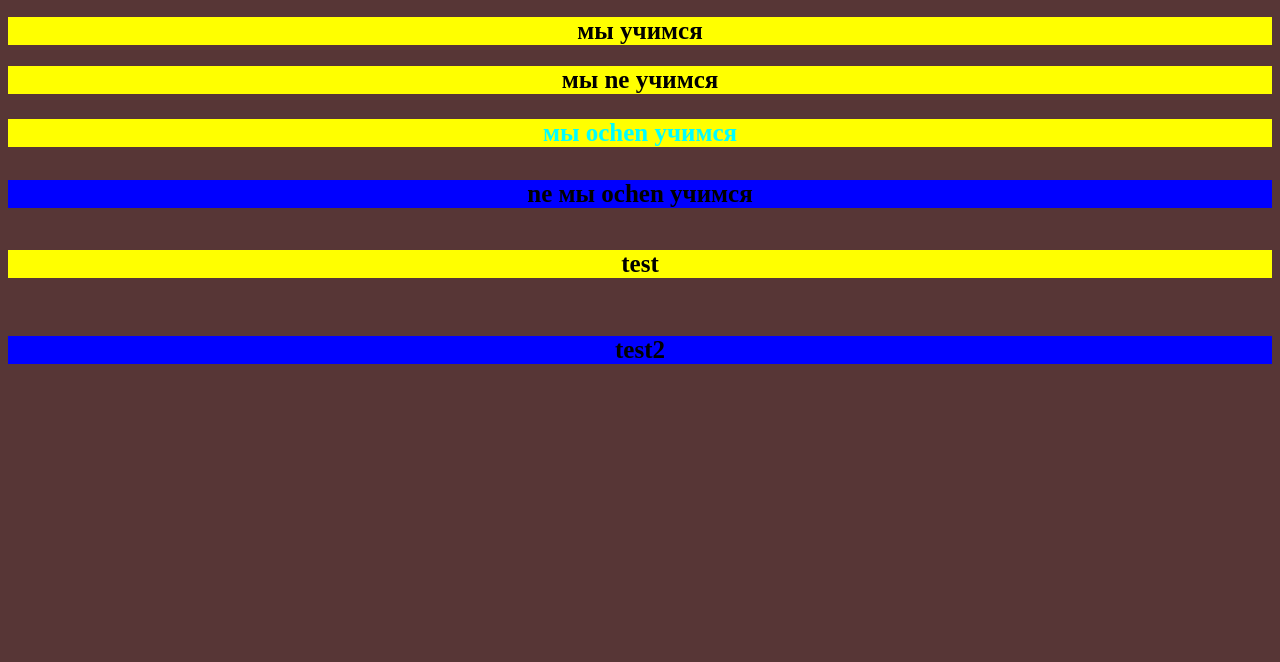
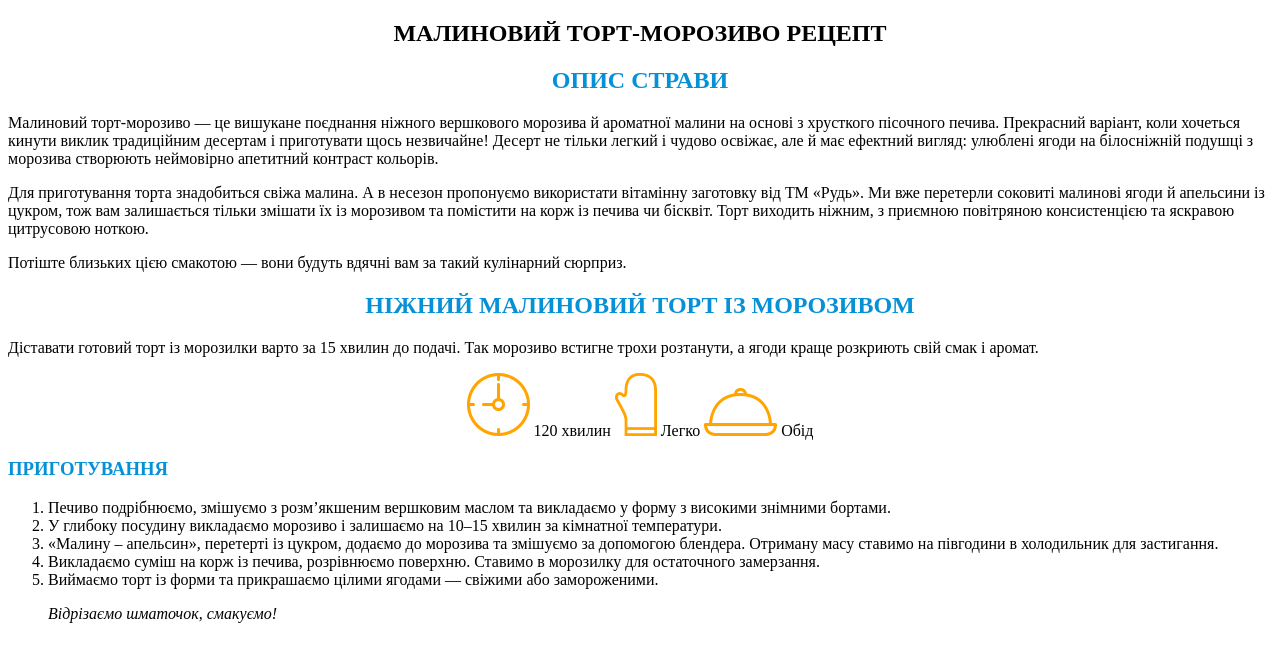
Before and after one commit to floudlxrd/lesson-1, a plain HTML site: page index.html in a window 1280 px wide. Drawn offline with Linux system fonts and the light colour scheme.

Commit message:
add recept cake

```diff
--- a/index.html
+++ b/index.html
@@ -3,15 +3,37 @@
 <head>
     <meta charset="UTF-8">
     <meta name="viewport" content="width=device-width, initial-scale=1.0">
-    <title>ало ало</title>
+    <title>МАЛИНОВИЙ ТОРТ-МОРОЗИВО</title>
     <link rel="stylesheet" href="style.css">
 </head>
 <body>
-    <h1>мы учимся</h1>
-    <h2>мы ne учимся</h2>
-    <h3>мы ochen учимся</h3>
-    <h4>ne мы ochen учимся</h4>
-    <h5>test</h5>
-    <h6>test2</h6>
+   <main>
+    <article>
+        <h1 class="center">МАЛИНОВИЙ ТОРТ-МОРОЗИВО РЕЦЕПТ</h1>
+        <h2 class="center blue">ОПИС СТРАВИ</h2>
+        <p>Малиновий торт-морозиво — це вишукане поєднання ніжного вершкового морозива й ароматної малини на основі з хрусткого пісочного печива. Прекрасний варіант, коли хочеться кинути виклик традиційним десертам і приготувати щось незвичайне! Десерт не тільки легкий і чудово освіжає, але й має ефектний вигляд: улюблені ягоди на білосніжній подушці з морозива створюють неймовірно апетитний контраст кольорів.</p>
+        <p>Для приготування торта знадобиться свіжа малина. А в несезон пропонуємо використати вітамінну заготовку від ТМ «Рудь». Ми вже перетерли соковиті малинові ягоди й апельсини із цукром, тож вам залишається тільки змішати їх із морозивом та помістити на корж із печива чи бісквіт. Торт виходить ніжним, з приємною повітряною консистенцією та яскравою цитрусовою ноткою.</p>
+        <p>Потіште близьких цією смакотою — вони будуть вдячні вам за такий кулінарний сюрприз.</p>
+        <h2 class="center blue">НІЖНИЙ МАЛИНОВИЙ ТОРТ ІЗ МОРОЗИВОМ</h2>
+        <p>Діставати готовий торт із морозилки варто за 15 хвилин до подачі. Так морозиво встигне трохи розтанути, а ягоди краще розкриють свій смак і аромат.</p>
+        <div class="center"><img src="/assets/icons/1.png" alt="clock">
+        <span>120 хвилин</span>
+        <img src="assets/icons/2.png" alt="glove">
+        <span>Легко</span>
+        <img src="assets/icons/3.png" alt="dish">
+        <span>Обід</span>
+    </div>
+    <h3 class="blue">ПРИГОТУВАННЯ</h3>
+    <!-- ol>li*5 -->
+    <Ol>
+        <li>Печиво подрібнюємо, змішуємо з розм’якшеним вершковим маслом та викладаємо у форму з високими знімними бортами.</li>
+        <li>У глибоку посудину викладаємо морозиво і залишаємо на 10–15 хвилин за кімнатної температури.</li>
+        <li>«Малину – апельсин», перетерті із цукром, додаємо до морозива та змішуємо за допомогою блендера. Отриману масу ставимо на півгодини в холодильник для застигання.</li>
+        <li>Викладаємо суміш на корж із печива, розрівнюємо поверхню. Ставимо в морозилку для остаточного замерзання.</li>
+        <li>Виймаємо торт із форми та прикрашаємо цілими ягодами — свіжими або замороженими.</li>
+        <p><i>Відрізаємо шматочок, смакуємо!</i></p>
+    </Ol>
+    </article>
+   </main>
 </body>
 </html>
--- a/style.css
+++ b/style.css
@@ -1,15 +1,5 @@
-body{text-align: center;}
-body{background-color: rgb(87, 54, 54);}
-h1{background-color: yellow;}
-h2{background-color: yellow;}
-h3{background-color: yellow; color: aqua;}
-h4{background-color: blue;}
-h5{background-color: yellow;}
-h6{background-color: blue;}
-
-h1,
-h2,
-h3,
-h4,
-h5,
-h6{font-size: 25px;}
+.center{
+    text-align: center;
+}
+.blue{color: #0691d7;}
+.white{color: white;}
```
Also changed, not shown: assets/icons/1.png (added), assets/icons/2.png (added), assets/icons/3.png (added).
